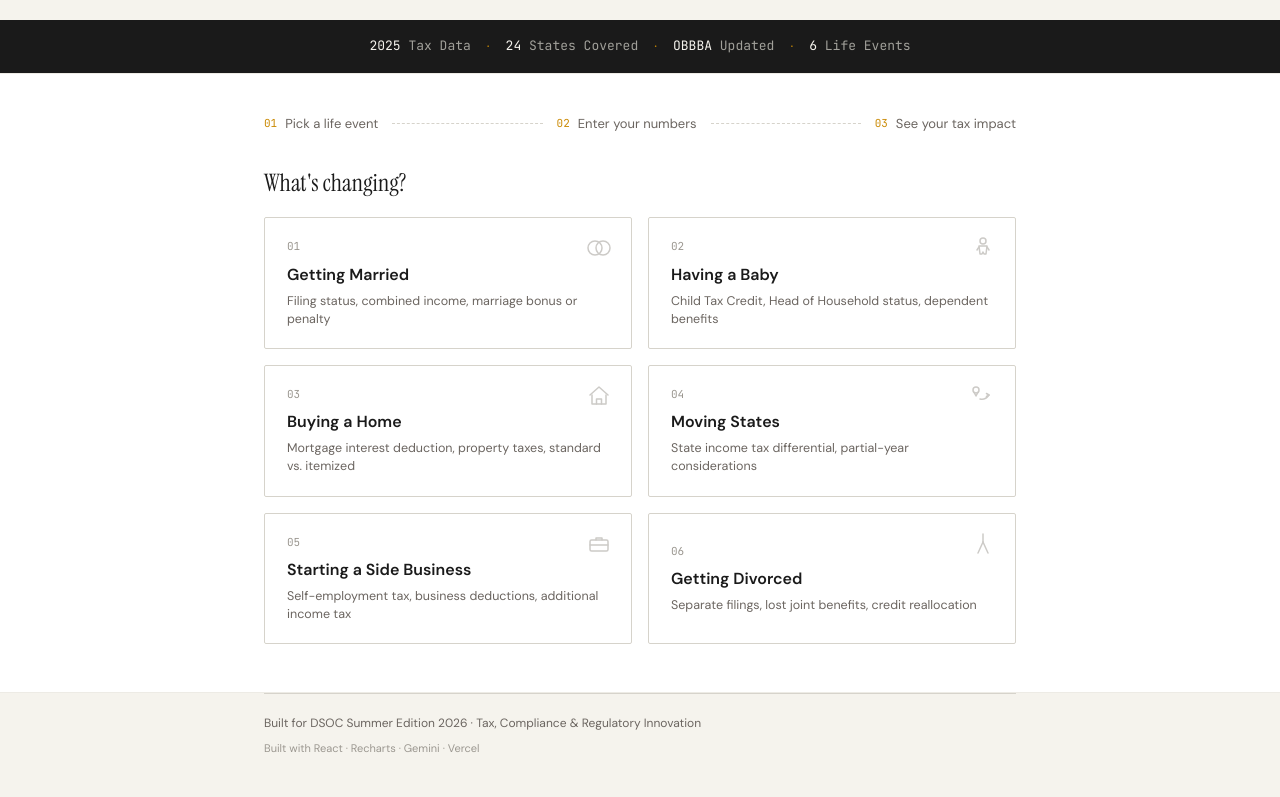
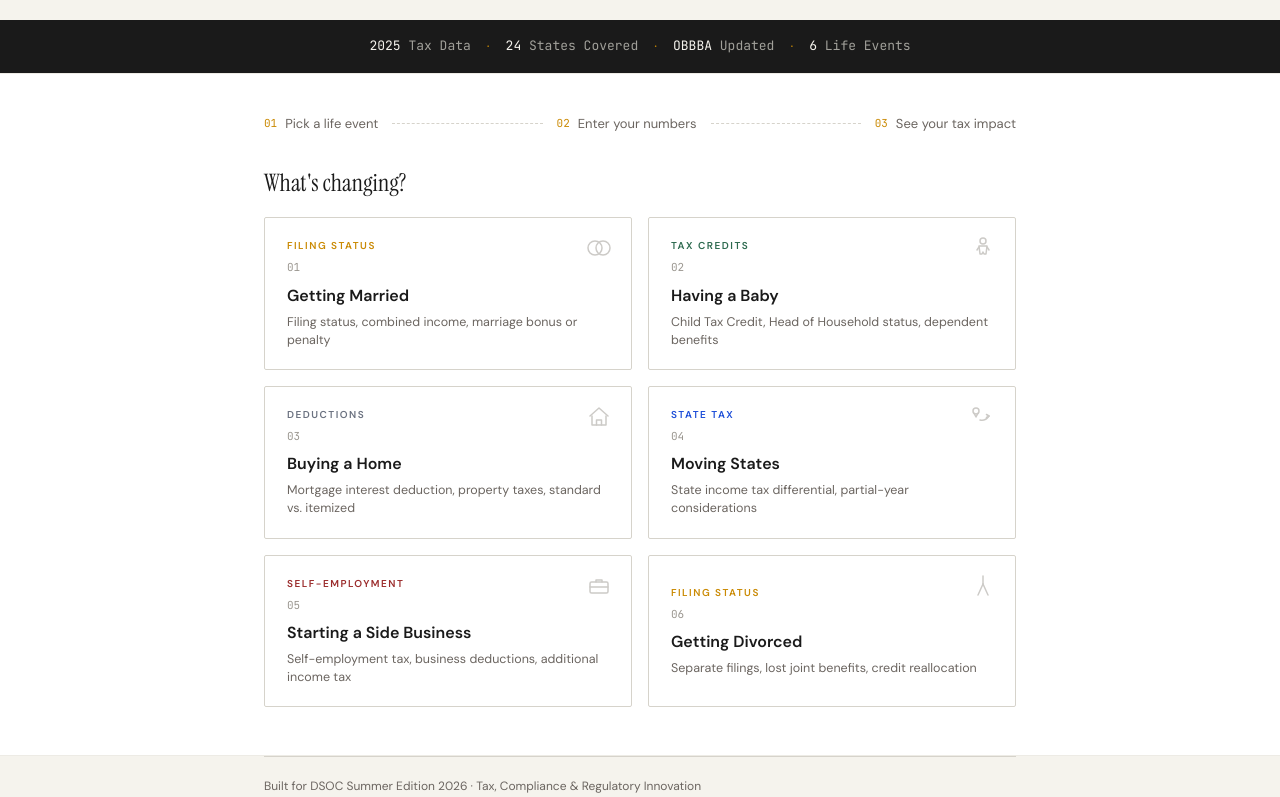
Before and after one commit to AdityaChauhanX07/taxshift, a React (Vite) app: page / in a window 1280 px wide. Shown: the part 617-1414 px from the top of the page. Built offline with nearby package versions, Linux system fonts and the light colour scheme; no server answers.

Commit message:
add colored category labels to event cards - editorial section markers

```diff
--- a/src/components/EventSelector.jsx
+++ b/src/components/EventSelector.jsx
@@ -69,31 +69,49 @@ export const EVENTS = [
     id: 'marriage',
     title: 'Getting Married',
     desc: 'Filing status, combined income, marriage bonus or penalty',
+    category: 'Filing Status',
+    categoryColor: '#CA8A04',
+    categoryColorLight: '#E5B94E',
   },
   {
     id: 'baby',
     title: 'Having a Baby',
     desc: 'Child Tax Credit, Head of Household status, dependent benefits',
+    category: 'Tax Credits',
+    categoryColor: '#2D6A4F',
+    categoryColorLight: '#34D399',
   },
   {
     id: 'home',
     title: 'Buying a Home',
     desc: 'Mortgage interest deduction, property taxes, standard vs. itemized',
+    category: 'Deductions',
+    categoryColor: '#6B7280',
+    categoryColorLight: '#9CA3AF',
   },
   {
     id: 'move',
     title: 'Moving States',
     desc: 'State income tax differential, partial-year considerations',
+    category: 'State Tax',
+    categoryColor: '#1D4ED8',
+    categoryColorLight: '#60A5FA',
   },
   {
     id: 'sidebiz',
     title: 'Starting a Side Business',
     desc: 'Self-employment tax, business deductions, additional income tax',
+    category: 'Self-Employment',
+    categoryColor: '#9B2C2C',
+    categoryColorLight: '#F87171',
   },
   {
     id: 'divorce',
     title: 'Getting Divorced',
     desc: 'Separate filings, lost joint benefits, credit reallocation',
+    category: 'Filing Status',
+    categoryColor: '#CA8A04',
+    categoryColorLight: '#E5B94E',
   },
 ]
 
@@ -175,6 +193,20 @@ export default function EventSelector({ selectedEvent, onSelect }) {
                 </svg>
               </span>
 
+              {/* Editorial category marker — colored text, no pill. */}
+              <span
+                style={{
+                  display: 'block',
+                  fontSize: 10,
+                  fontWeight: 600,
+                  textTransform: 'uppercase',
+                  letterSpacing: '1.5px',
+                  color: selected ? event.categoryColorLight : event.categoryColor,
+                  marginBottom: 6,
+                }}
+              >
+                {event.category}
+              </span>
               <div
                 style={{
                   fontFamily: FONTS.mono,
```
